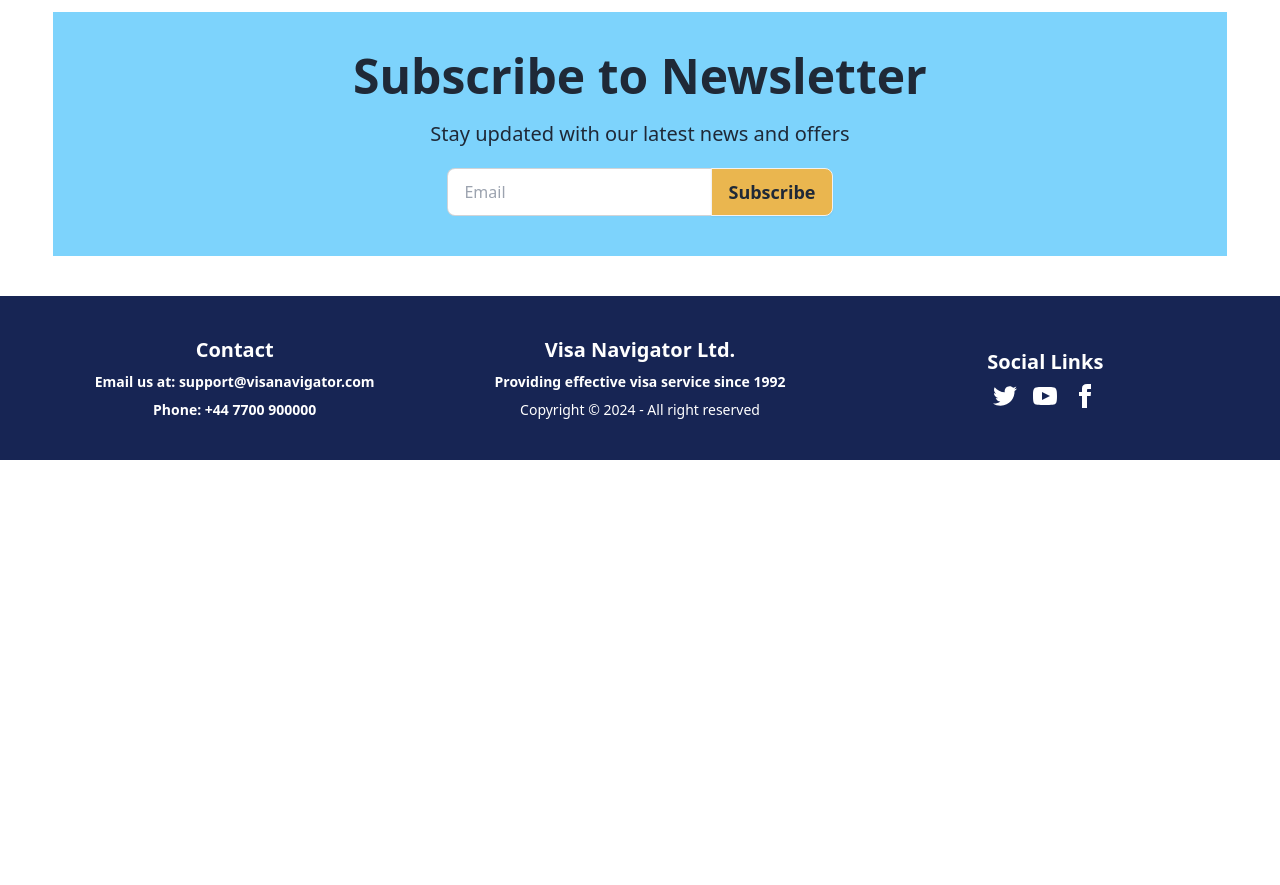
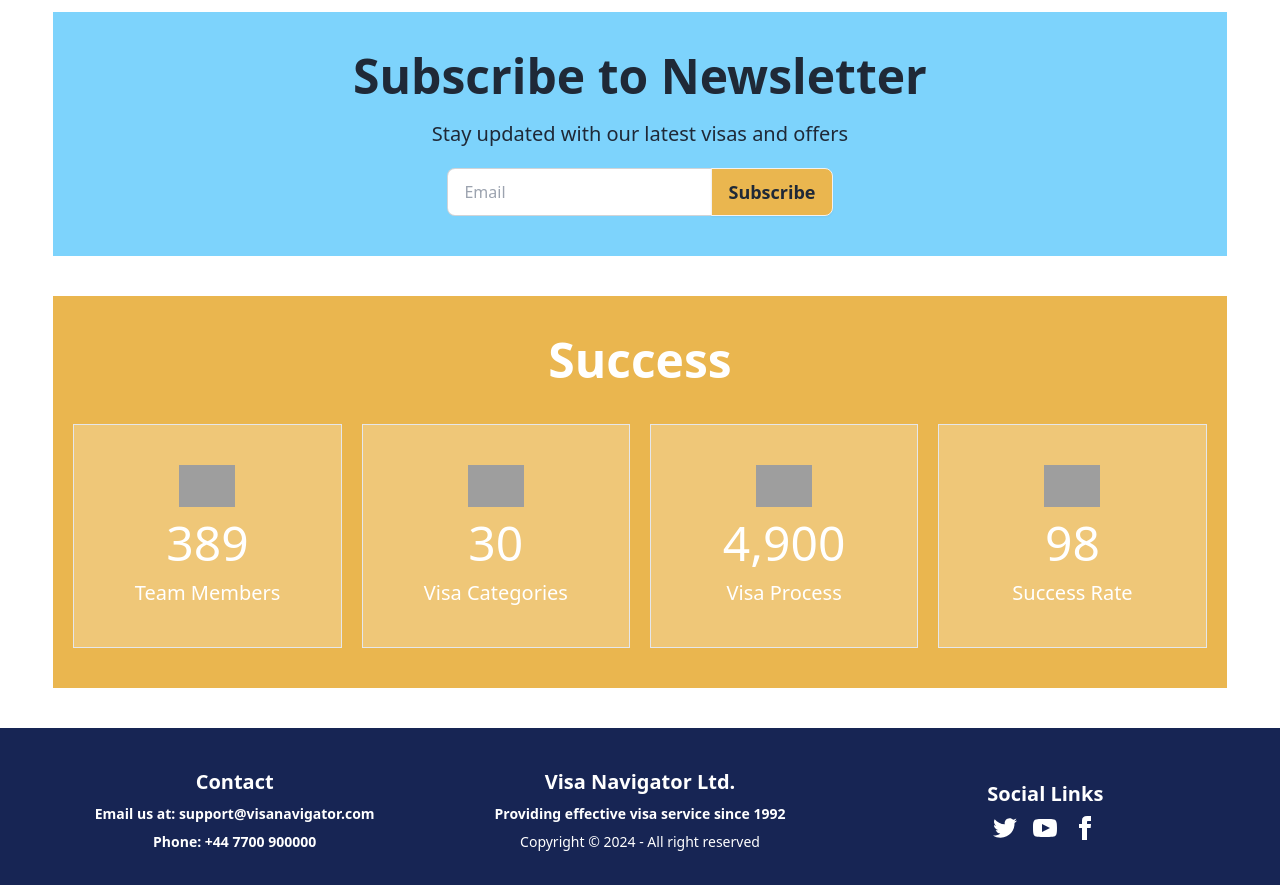
Before and after one commit to MHShiqder/Visa-Navigator-Client-Side, a React (Vite) app: page / in a window 1280 px wide. Shown: the part 640-1525 px from the top of the page. Before the commit the page ends 1100 px from the top, so only its background shows below. Built offline with nearby package versions, Linux system fonts and the light colour scheme; no server answers; grey boxes are pictures that could not be loaded.

Commit message:
added the success section

```diff
--- a/package.json
+++ b/package.json
@@ -18,6 +18,7 @@
     "react-countup": "^6.5.3",
     "react-dom": "^18.3.1",
     "react-hot-toast": "^2.4.1",
+    "react-intersection-observer": "^9.13.1",
     "react-router-dom": "^7.0.2",
     "react-slideshow-image": "^4.3.2",
     "sort-by": "^1.2.0",
--- a/src/Component/Newsletter.jsx
+++ b/src/Component/Newsletter.jsx
@@ -21,7 +21,7 @@ const Newsletter = () => {
     return (
         <div id="animateMe4" className={`text-center w-11/12 mx-auto space-y-5 my-10 py-10 bg-sky-300 animate__animated ${isVisible ? 'animate__fadeInLeft' : ''}`}>
             <h3 className="text-5xl font-bold">Subscribe to Newsletter</h3>
-            <p className="text-xl ">Stay updated with our latest news and offers</p>
+            <p className="text-xl ">Stay updated with our latest visas and offers</p>
 
             <div className="md:join">
                 <input className="input input-bordered join-item rounded-lg" placeholder="Email" />
--- a/src/Component/Success.jsx
+++ b/src/Component/Success.jsx
@@ -0,0 +1,62 @@
+import CountUp from "react-countup";
+import { useInView } from "react-intersection-observer";
+
+import 'animate.css';
+import { useEffect, useState } from 'react';
+
+const Success = () => {
+    const [isVisible, setIsVisible] = useState(false);  // State to track visibility
+
+    useEffect(() => {
+        // Create an Intersection Observer to watch for when the element is visible on screen
+        const observer = new IntersectionObserver((entries) => {
+            entries.forEach((entry) => {
+                if (entry.isIntersecting) {  // If the element is visible on the screen
+                    setIsVisible(true);        // Trigger the animation
+                }
+            });
+        });
+
+        const element = document.getElementById('animateMe2');  // The element we want to animate
+        observer.observe(element);  // Start observing the element
+
+        return () => observer.disconnect();  // Cleanup the observer when the component unmounts
+    }, []);
+    const { ref, inView } = useInView({
+        threshold: 0.5,
+        triggerOnce: true,
+    })
+    return (
+        <div id="animateMe2" className={`bg-[#eab64f] w-11/12 mx-auto pb-10 bg-cover bg-right text-white px-5 mb-10 animate__animated ${isVisible ? 'animate__fadeInRight' : ''}`}>
+            <h1 className="text-5xl font-bold py-10 text-center">Success</h1>
+            <div className="grid grid-cols-2 md:grid-cols-4 gap-5 ">
+                <div className="flex flex-col items-center bg-[#ffffff3b] border py-10 space-y-3 ">
+                    <img className="w-14 " src="https://cdn-icons-png.flaticon.com/128/511/511587.png" alt="" />
+                    <h3 ref={ref} className="text-5xl">{inView && (<CountUp end={389}></CountUp>)}</h3>
+                    <h5 className="text-xl ">Team Members </h5>
+                </div>
+
+                <div className="flex flex-col items-center bg-[#ffffff3b] border py-10 space-y-3 ">
+                    <img className="w-14" src="https://cdn-icons-png.flaticon.com/128/3018/3018864.png" alt="" />
+                    <h3 ref={ref} className="text-5xl">{inView && (<CountUp end={30}></CountUp>)}</h3>
+                    <h5 className="text-xl ">Visa Categories</h5>
+                </div>
+
+                <div className="flex flex-col items-center bg-[#ffffff3b] border py-10 space-y-3 ">
+                    <img className="w-14" src="https://cdn-icons-png.flaticon.com/128/10558/10558485.png" alt="" />
+                    <h3 ref={ref} className="text-5xl">{inView && (<CountUp end={4900}></CountUp>)}</h3>
+                    <h5 className="text-xl ">Visa Process</h5>
+                </div>
+
+                <div className="flex flex-col items-center bg-[#ffffff3b] border py-10 space-y-3 ">
+                    <img className="w-14" src="https://cdn-icons-png.flaticon.com/128/7341/7341885.png" alt="" />
+                    <h3 ref={ref} className="text-5xl">{inView && (<CountUp end={98}></CountUp>)}</h3>
+                    <h5 className="text-xl ">Success Rate</h5>
+                </div>
+
+            </div>
+        </div>
+    );
+};
+
+export default Success;
--- a/src/Layout/Home.jsx
+++ b/src/Layout/Home.jsx
@@ -1,6 +1,7 @@
 import LatestVisa from "../Component/LatestVisa";
 import Newsletter from "../Component/Newsletter";
 import Slideshow from "../Component/Slideshow";
+import Success from "../Component/Success";
 
 
 const Home = () => {
@@ -9,6 +10,7 @@ const Home = () => {
             <Slideshow></Slideshow>
             <LatestVisa></LatestVisa>
             <Newsletter></Newsletter>
+            <Success></Success>
         </div>
     );
 };
```
Also changed, not shown: 1 other file (tests, documents, lock files or other folders).
